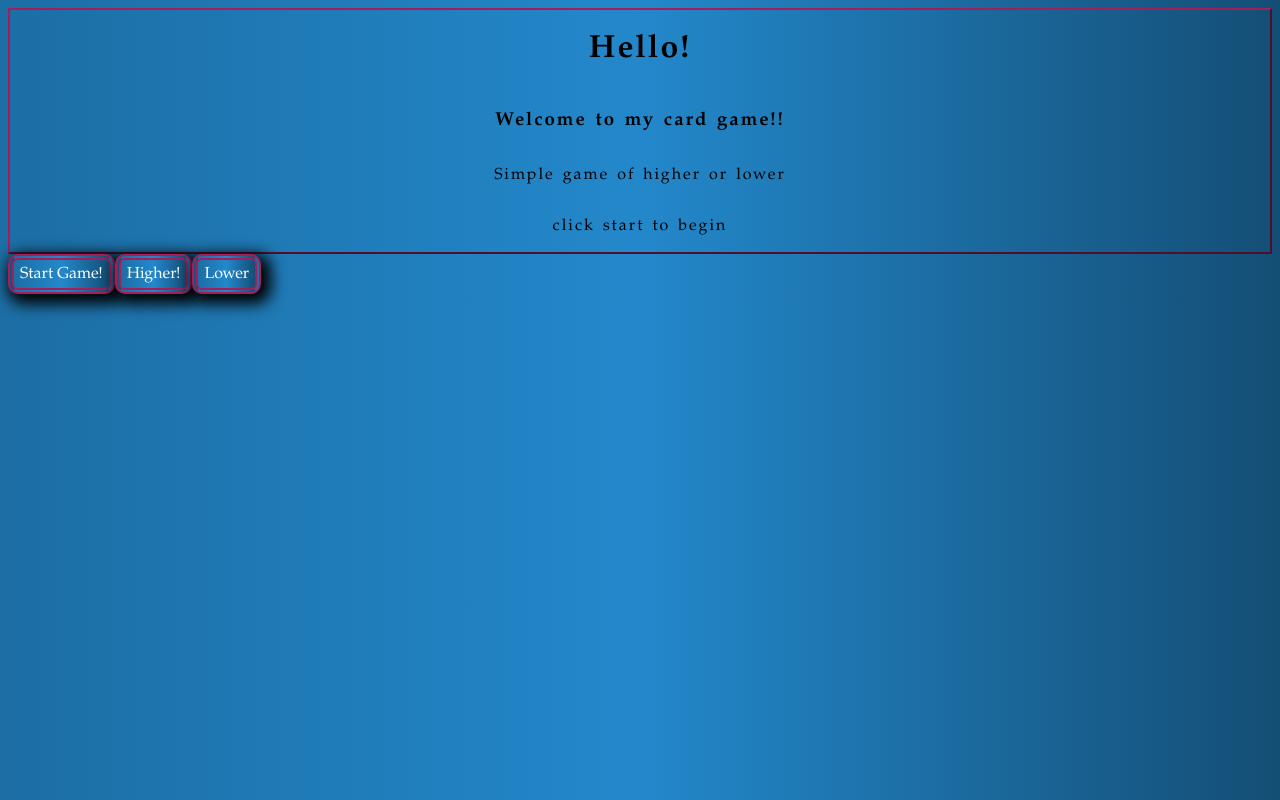
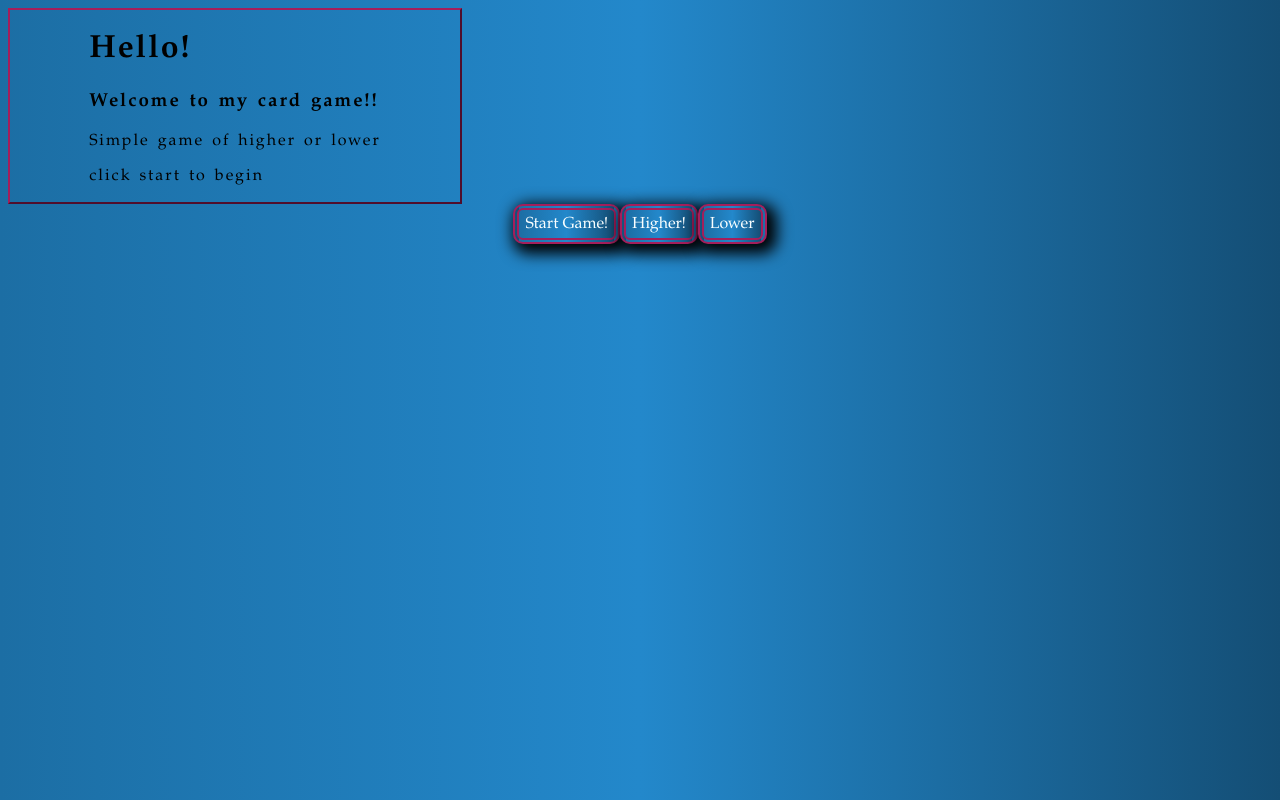
Before and after one commit to mattb00ker/100DaysOfCode, a plain HTML site: page JavaScript/cardGame.html in a window 1280 px wide. Drawn offline with Linux system fonts and the light colour scheme.

Commit message:
day 13 update, playing with flex

```diff
--- a/JavaScript/cardGame.html
+++ b/JavaScript/cardGame.html
@@ -14,10 +14,11 @@
 </head>
 <body>
     <div class = "text">
-    <h1>Hello!</h1>
+    <div class = textVaribales><h1>Hello!</h1>
     <h3>Welcome to my card game!!</h3>
     <p id="score">Simple game of higher or lower</p>
     <p id="currentCard">click start to begin</p>
+    </div>
     </div>
 
     <div class = "inputs">
@@ -33,6 +34,6 @@
     <input class = "buttons" type = "button" onclick = "lower()" value = "Lower">
 
 
-</div>
+    </div>
 </body>
 </html>
--- a/JavaScript/style.css
+++ b/JavaScript/style.css
@@ -1,6 +1,7 @@
 .text {
     display: flex;
     flex-direction: column;
+    justify-content: center;
     align-items: center;
 
     font-family: "Palatino Linotype", "Book Antiqua", Palatino, serif;
@@ -13,9 +14,8 @@
     font-style: normal;
     font-variant: normal;
     text-transform: none;
-
+    width: 450px;
     border: 2px outset #A41E5B;
-
 }
 
 .inputs {
@@ -24,6 +24,7 @@
     align-items: center;
     align-content: center;
     align-self: center;
+    justify-content: center;
 }
 
 .buttons {
@@ -56,9 +57,6 @@
 }
 
 body {
-    max-width: 240ch;
-    min-width: 50ch;
-    align-items: left;
     background: linear-gradient(to right, #1C6EA4 0%, #2388CB 50%, #144E75 100%);
 
 }
```
